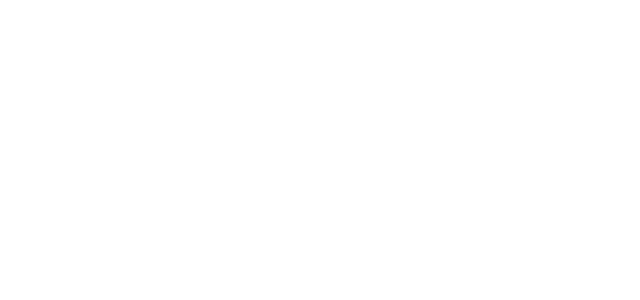
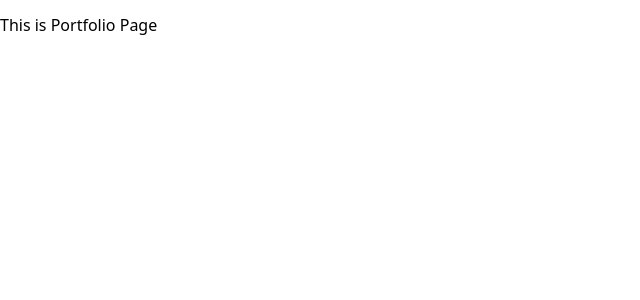
Before and after one commit to an1skat/OpenCrm, a React (Create React App) app: page /OpenCrm/portfolio in a window 1280 px wide. Before the commit this address had no page. Shown: the top 300 px of the page, without its empty margins (0-640 px from the left). Built offline with nearby package versions, Linux system fonts and the light colour scheme.

Commit message:
add portfolio page

```diff
--- a/src/App.js
+++ b/src/App.js
@@ -1,5 +1,6 @@
 import { Routes, Route, useLocation } from "react-router-dom";
 import Home from "./pages/Home";
+import Portfolio from "./pages/Portfolio";
 
 function App() {
   const location = useLocation();
@@ -7,6 +8,7 @@
     <div className="App">
       <Routes>
         <Route path="/" element={<Home />} />
+        <Route path="/portfolio" element={<Portfolio />} />
       </Routes>
     </div>
   );
--- /dev/null
+++ b/src/pages/Portfolio.js
@@ -0,0 +1,9 @@
+const Protfolio = () => {
+  return (
+    <>
+      <p className="portfolio">This is Portfolio Page</p>
+    </>
+  );
+};
+
+export default Protfolio;
```
